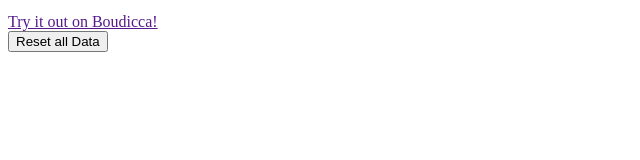
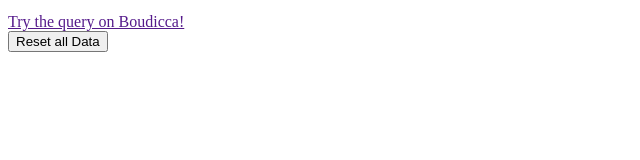
Before and after one commit to kadhonn/boudicca_query_builder, a plain HTML site: page src/index.html in a window 1280 px wide. Shown: the full height of the page, 0-640 px from the left. Drawn offline with Linux system fonts and the light colour scheme.

Commit message:
better link label

```diff
--- a/src/index.html
+++ b/src/index.html
@@ -9,7 +9,7 @@
     <div id="outputPane">
         <pre id="generatedCode"><code></code></pre>
         <div id="linkContainer">
-            <a id="boudiccaLink" target="_blank" href="">Try it out on Boudicca!</a>
+            <a id="boudiccaLink" target="_blank" href="">Try the query on Boudicca!</a>
         </div>
         <div>
             <button id="panicButton"
```
